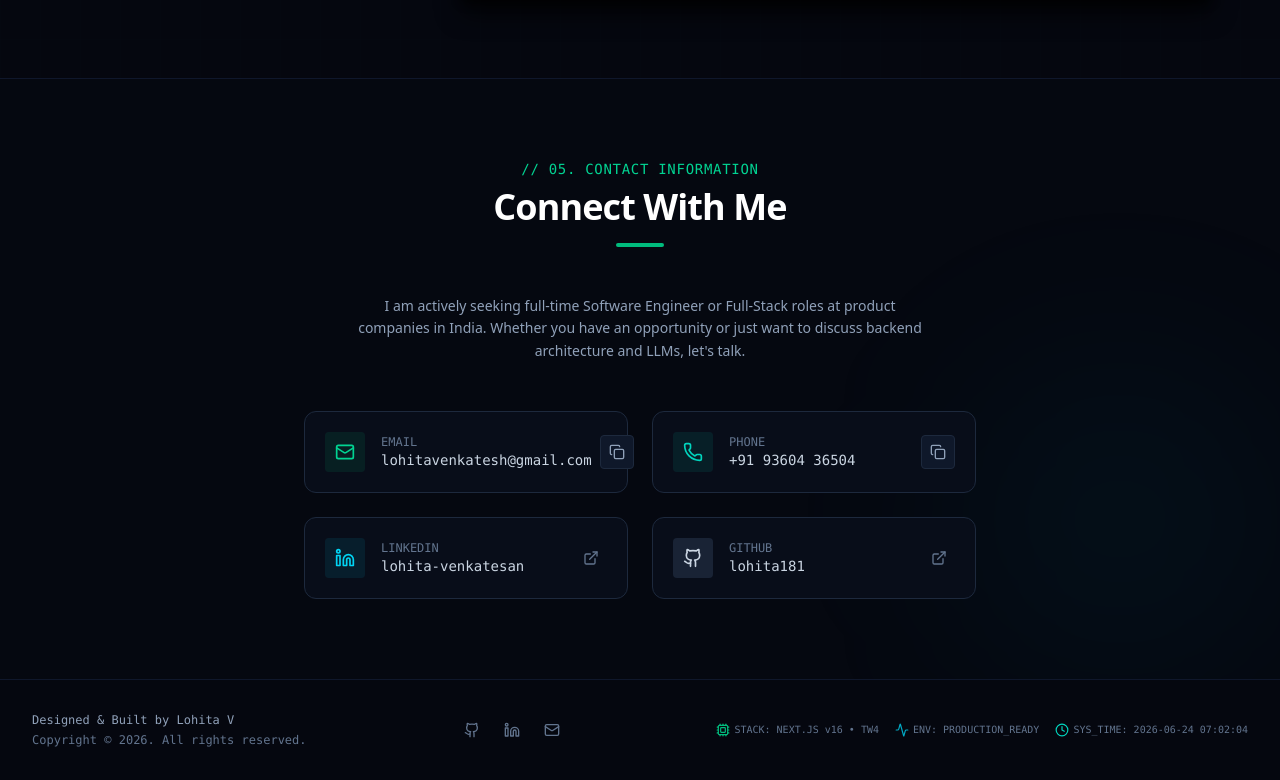
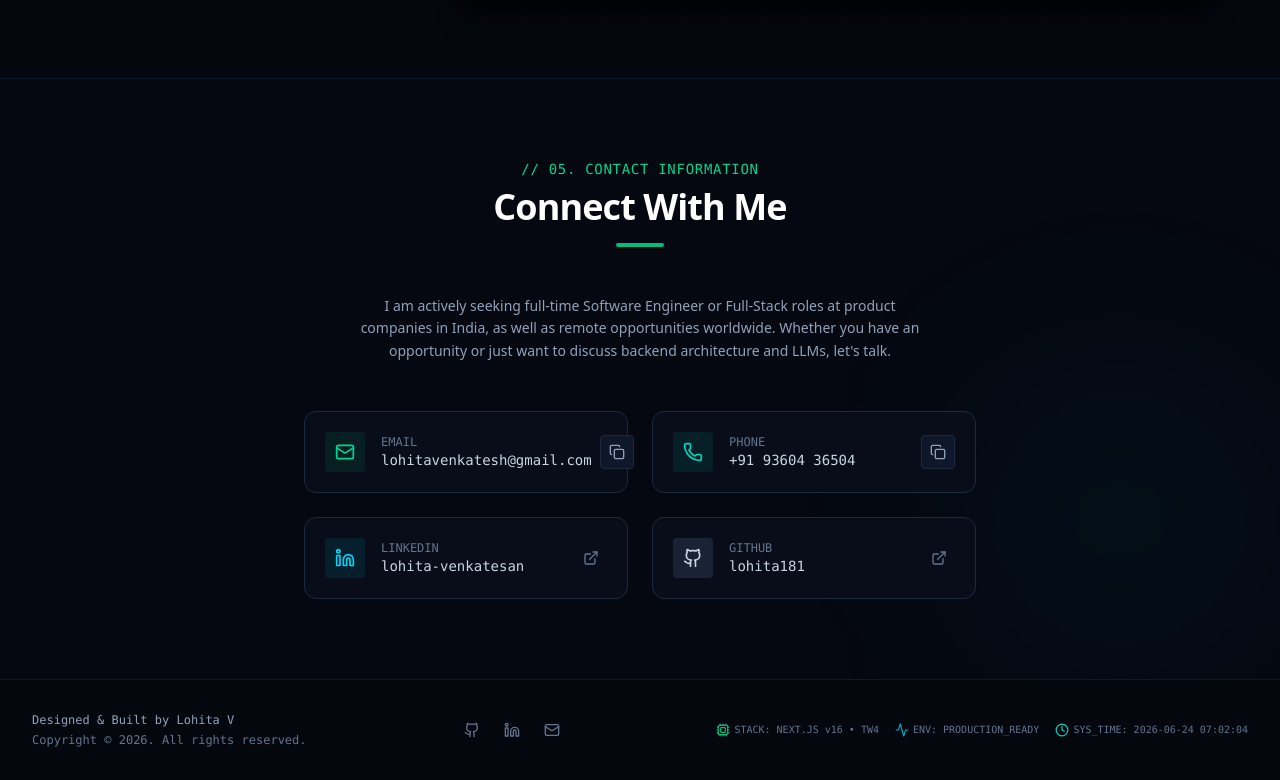
Before and after one commit to lohita181/lohita-v-portfolio, a Next.js app: page / in a window 1280 px wide. Shown: the part 3758-4538 px from the top of the page. Built offline with nearby package versions, Linux system fonts and the light colour scheme.

Commit message:
update-job-search-preferences-to-remote

```diff
--- a/src/app/components/Contact.tsx
+++ b/src/app/components/Contact.tsx
@@ -35,7 +35,7 @@ export default function Contact() {
         </div>
 
         <p className="text-slate-400 text-sm max-w-xl mx-auto leading-relaxed mb-12">
-          I am actively seeking full-time Software Engineer or Full-Stack roles at product companies in India. Whether you have an opportunity or just want to discuss backend architecture and LLMs, let&apos;s talk.
+          I am actively seeking full-time Software Engineer or Full-Stack roles at product companies in India, as well as remote opportunities worldwide. Whether you have an opportunity or just want to discuss backend architecture and LLMs, let&apos;s talk.
         </p>
 
         {/* Contact Credentials Grid */}
```
